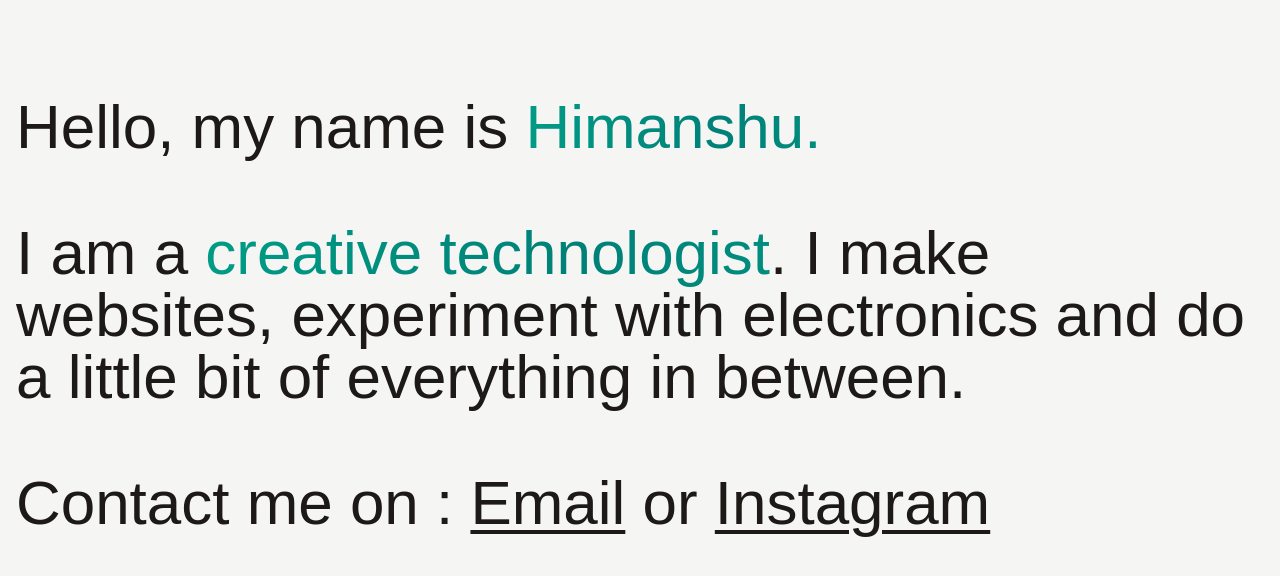
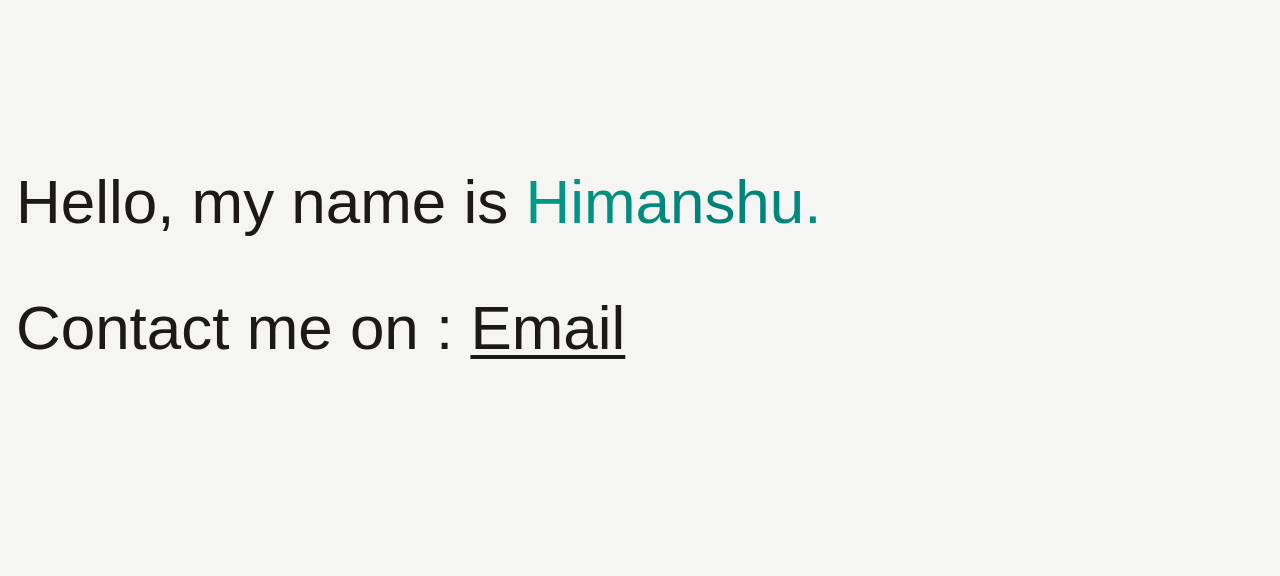
Before and after one commit to rndexe/portfolio, a SvelteKit app: page / in a window 1280 px wide. Shown: the top 576 px of the page. Built offline with nearby package versions, Linux system fonts and the light colour scheme.

Commit message:
Update introduction in +page.svelte
Removed personal description and simplified contact information.

```diff
--- a/src/routes/+page.svelte
+++ b/src/routes/+page.svelte
@@ -15,12 +15,7 @@
 <div class="intro-wrapper">
     <p>Hello, my name is <span class="text-teal">Himanshu.</span></p>
     <p>
-        I am a <span class="text-teal">creative technologist</span>. I make websites, experiment with electronics and do
-        a little bit of everything in between.
-    </p>
-    <p>
-        Contact me on : <a id="contact" class="underline" href="" target="_blank">Email</a> or
-        <a class="underline" href="https://www.instagram.com/rnd.exe/" target="_blank">Instagram</a>
+        Contact me on : <a id="contact" class="underline" href="" target="_blank">Email</a>
     </p>
 </div>
 
```
